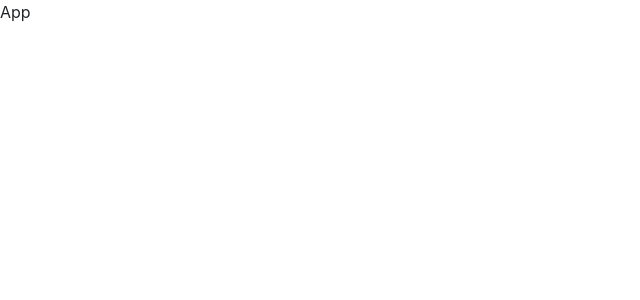
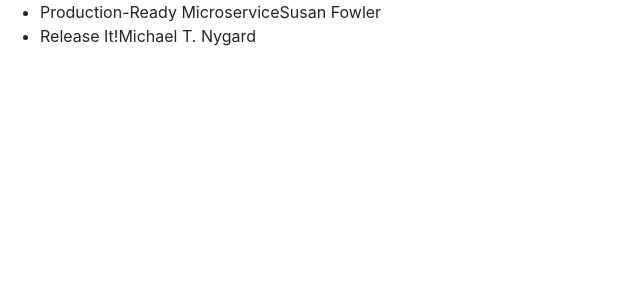
Before and after one commit to peterjj91/re-store, a React (Create React App) app: page / in a window 1280 px wide. Shown: the top 300 px of the page, without its empty margins (0-640 px from the left). Built offline with nearby package versions, Linux system fonts and the light colour scheme.

Commit message:
Create Routing

```diff
--- a/src/components/app/app.js
+++ b/src/components/app/app.js
@@ -1,12 +1,27 @@
 import React from 'react';
-
-import { withBookstoreService } from '../hoc';
-
+import { Switch, Route } from 'react-router-dom'; // роутинг
 import './app.css';
 
-const App = ({ bookstoreService }) => {
-  console.log(bookstoreService.getBooks());
-  return <div>App</div>;
+import {
+  HomePage,
+  CartPage
+} from '../pages';
+
+const App = () => {
+  return (
+    <Switch> {/* обработка ошибок */}
+      <Route
+        path="/"
+        component={HomePage}
+        exact />
+
+        <Route
+        path="/cart"
+        component={CartPage} />
+
+      <Route render={() => <h2>Page not found</h2>} /> {/* если ни один из Route не сработал */}
+    </Switch>
+  );
 };
 
-export default withBookstoreService()(App);
+export default App;
--- /dev/null
+++ b/src/components/book-list-item/book-list-item.js
@@ -0,0 +1,14 @@
+import React, { Fragment } from 'react';
+import './book-list-item.css';
+
+const BookListItem = ({ book }) => {
+  const { title, author } = book;
+  return (
+    <Fragment>
+      <span>{title}</span>
+      <span>{author}</span>
+    </Fragment>
+  );
+};
+
+export default BookListItem;
--- /dev/null
+++ b/src/components/book-list-item/index.js
@@ -0,0 +1,3 @@
+import BookListItem from './book-list-item';
+
+export default BookListItem;
--- /dev/null
+++ b/src/components/book-list/book-list.js
@@ -0,0 +1,21 @@
+import React, { Component } from 'react';
+import BookListItem from '../book-list-item';
+
+class BookList extends Component {
+  render() {
+    const { books } = this.props;
+    return (
+      <ul>
+        {
+          books.map((book) => {
+            return (
+              <li key={book.id}><BookListItem book={book}/></li>
+            )
+          })
+        }
+      </ul>
+    )
+  }
+};
+
+export default BookList;
--- /dev/null
+++ b/src/components/book-list/index.js
@@ -0,0 +1,3 @@
+import BookList from './book-list';
+
+export default BookList;
--- /dev/null
+++ b/src/components/pages/cart-page.js
@@ -0,0 +1,10 @@
+import React from 'react';
+import { withRouter } from 'react-router-dom';
+
+const CartPage = ({ history, match }) => {
+  return (
+    <div>Cart Page</div>
+  );
+}
+
+export default withRouter(CartPage);
--- /dev/null
+++ b/src/components/pages/home-page.js
@@ -0,0 +1,20 @@
+import React from 'react';
+import BookList from '../book-list';
+
+const HomePage = () => {
+  const books=[
+    {
+      id: 1,
+      title: 'Production-Ready Microservice',
+      author: 'Susan Fowler' },
+    {
+      id: 2,
+      title: 'Release It!',
+      author: 'Michael T. Nygard' }
+  ]
+  return (
+    <BookList books={books} />
+  );
+}
+
+export default HomePage;
--- a/src/components/pages/index.js
+++ b/src/components/pages/index.js
@@ -0,0 +1,7 @@
+import HomePage from './home-page';
+import CartPage from './cart-page';
+
+export {
+  HomePage,
+  CartPage
+};
```
Also changed, not shown: src/components/book-list-item/book-list-item.css (added), src/components/book-list/book-list.css (added).
